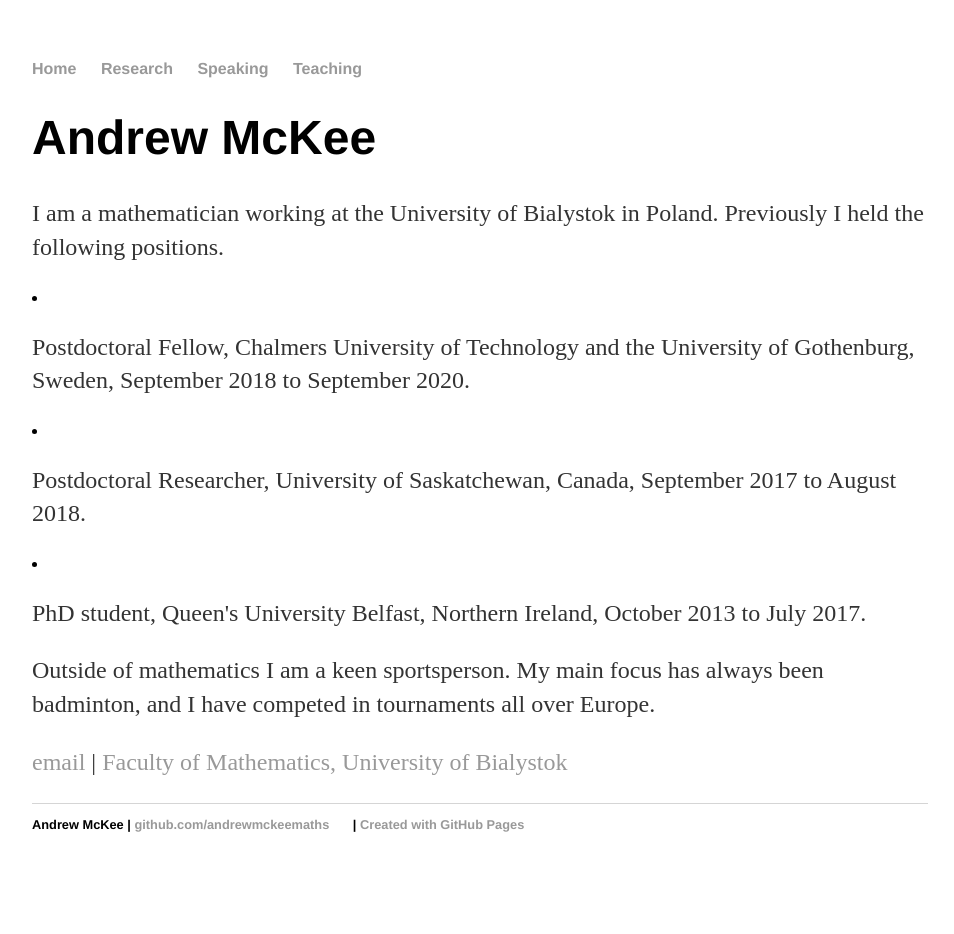
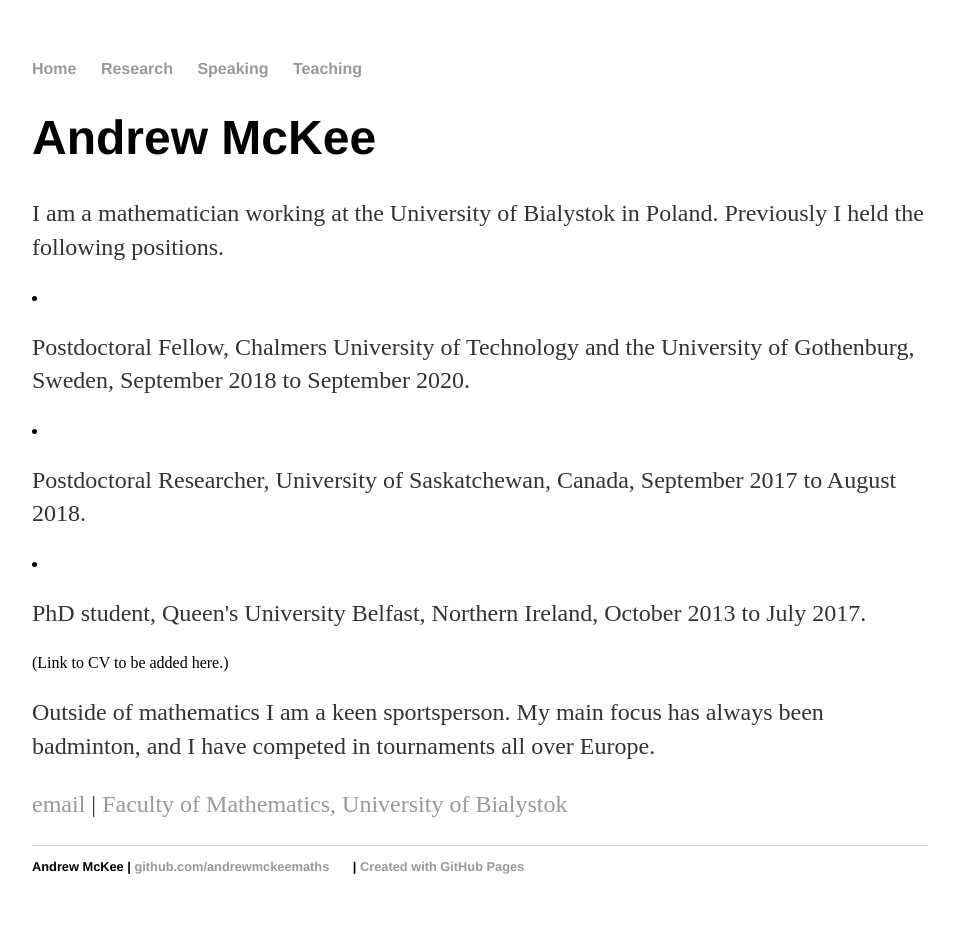
Before and after one commit to andrewmckeemaths/andrewmckeemaths.github.io, a Jekyll site: the page built from index.html, in a window 1280 px wide. Shown: the whole page, without its empty margins (160-1114 px from the left). Built offline with Jekyll 4.4.1, drawn with Linux system fonts in a browser that asks for light colours; before the commit the page ends 900 px from its top, so only the background shows below that.

Commit message:
Update index.html

```diff
--- a/index.html
+++ b/index.html
@@ -9,6 +9,7 @@ title: Andrew McKee
 				<li><p>Postdoctoral Researcher, University of Saskatchewan, Canada, September 2017 to August 2018.</p></li>
 				<li><p>PhD student, Queen's University Belfast, Northern Ireland, October 2013 to July 2017.</p></li>
 
+			(Link to CV to be added here.)
 
 			<p>Outside of mathematics I am a keen sportsperson. My main focus has always been badminton, and I have competed in tournaments all over Europe.
 
```
